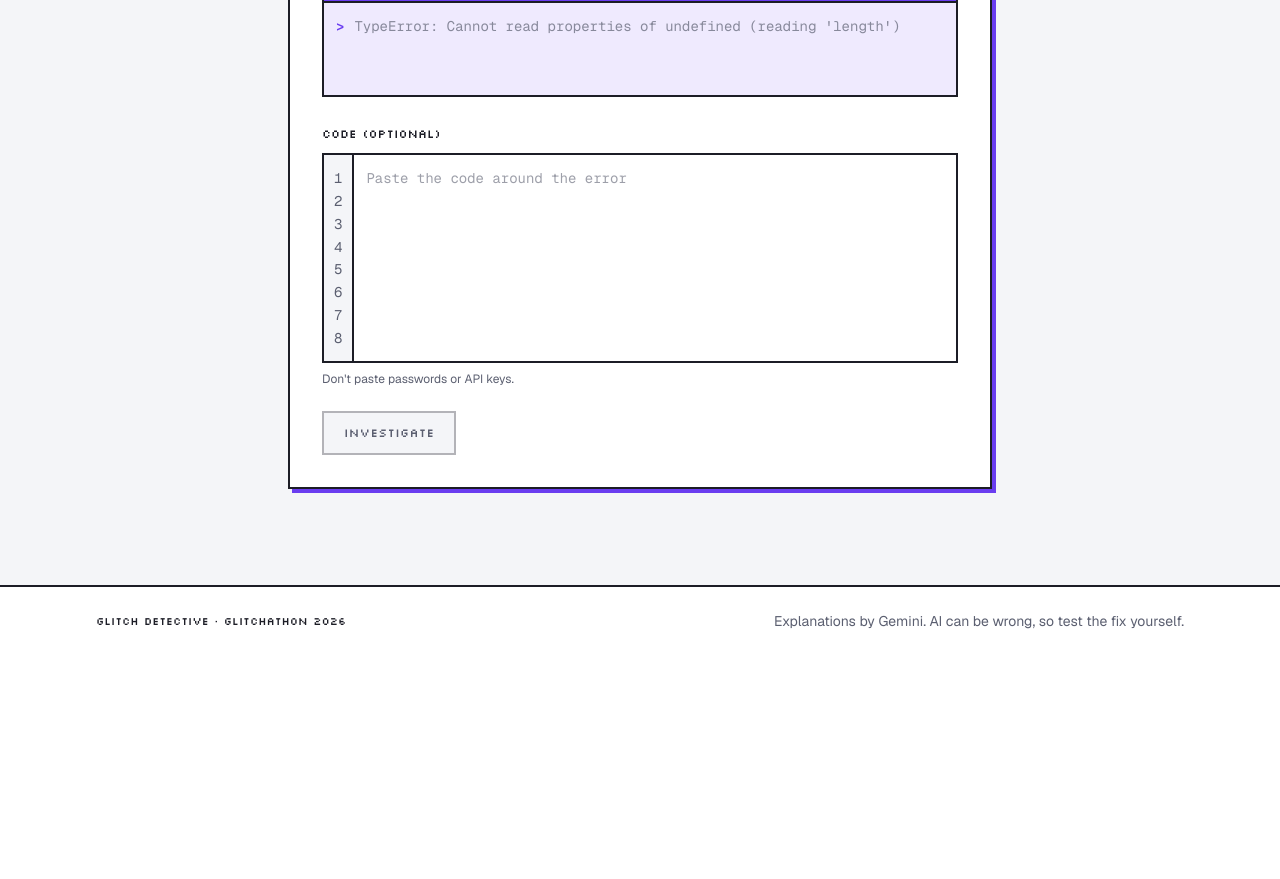
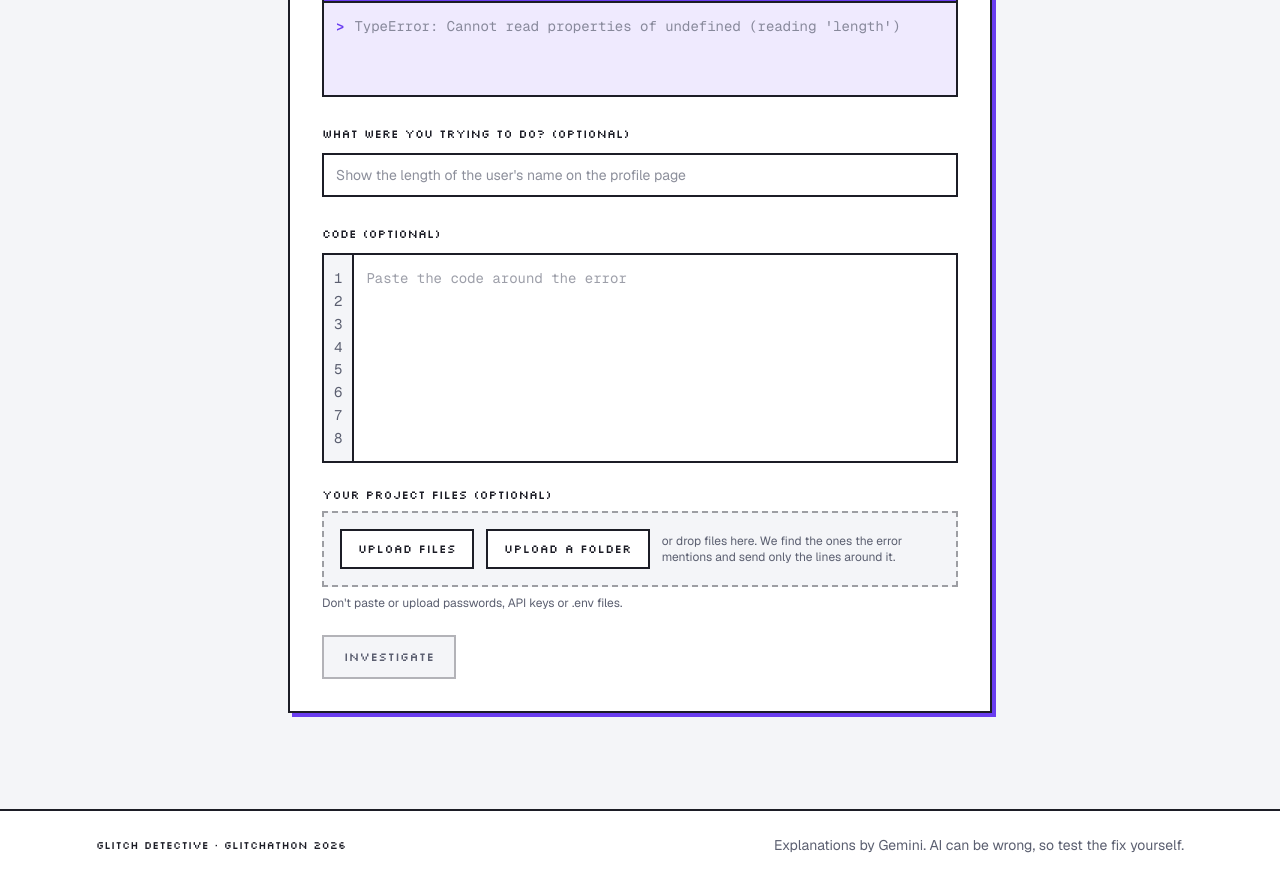
Before and after one commit to evertonrocha2/glitch-lab, a React (Vite) app: page / in a window 1280 px wide. Shown: the part 6560-7439 px from the top of the page. Before the commit the page ends 7215 px from the top, so only its background shows below. Built offline with nearby package versions, Linux system fonts and the light colour scheme.

Commit message:
feat: live error scan, what-were-you-doing field, and file and folder upload in the form

```diff
--- a/src/components/ErrorForm.jsx
+++ b/src/components/ErrorForm.jsx
@@ -1,24 +1,68 @@
-import { useState } from 'react'
+import { useMemo, useState } from 'react'
+import { scanError } from '../../shared/errorScan.js'
 import { LIMITS } from '../../shared/limits.js'
+import { mentionedLines, mergeFiles, preparePayload, readFiles, suggestSelection } from '../lib/attachments.js'
 import { EXAMPLES } from '../lib/examples.js'
 import CodeEditor from './CodeEditor.jsx'
+import Attachments from './investigate/Attachments.jsx'
+import ScanStrip from './investigate/ScanStrip.jsx'
 import PixelButton from './pixel/PixelButton.jsx'
 
 const labelClass = 'font-label text-xs text-ink'
 // Each box shows focus on its frame, so the textarea itself drops the outline.
 const textareaClass = 'block w-full resize-none bg-transparent font-mono text-sm leading-relaxed focus-visible:outline-none'
 
-export default function ErrorForm({ onSubmit, loading, initialError = '', initialCode = '' }) {
+export default function ErrorForm({ onSubmit, loading, initialError = '', initialCode = '', initialContext = '' }) {
   const [error, setError] = useState(initialError)
   const [code, setCode] = useState(initialCode)
+  const [context, setContext] = useState(initialContext)
+  const [files, setFiles] = useState([])
+  const [selected, setSelected] = useState(() => new Set())
+  const [skipped, setSkipped] = useState(0)
+  const [reading, setReading] = useState(false)
 
-  const canSubmit = error.trim() !== '' && !loading
+  const scan = useMemo(() => scanError(error), [error])
+  const mentioned = useMemo(() => mentionedLines(files, scan.locations), [files, scan.locations])
+  const canSubmit = error.trim() !== '' && !loading && !reading
+
+  async function addFiles(list) {
+    setReading(true)
+    try {
+      const read = await readFiles(list)
+      const next = mergeFiles(files, read.files)
+      setFiles(next)
+      setSkipped((count) => count + read.skipped)
+      setSelected(suggestSelection(next, mentionedLines(next, scan.locations)))
+    } finally {
+      setReading(false)
+    }
+  }
+
+  function toggle(path) {
+    setSelected((current) => {
+      const next = new Set(current)
+      if (next.has(path)) next.delete(path)
+      else if (next.size < LIMITS.files) next.add(path)
+      return next
+    })
+  }
+
+  function remove(path) {
+    setFiles((current) => current.filter((file) => file.path !== path))
+    setSelected((current) => new Set([...current].filter((item) => item !== path)))
+  }
 
   function handleSubmit(event) {
     event.preventDefault()
     if (!canSubmit) return
-    // Code goes as-is: indentation can be the bug itself.
-    onSubmit({ error: error.trim(), code })
+    const payload = preparePayload(files, selected, mentioned)
+    // Code goes as-is: indentation can be the bug itself. Empty extras are left out.
+    onSubmit({
+      error: error.trim(),
+      code,
+      ...(context.trim() ? { context: context.trim() } : {}),
+      ...(payload.length ? { files: payload } : {}),
+    })
   }
 
   return (
@@ -69,6 +113,21 @@ export default function ErrorForm({ onSubmit, loading, initialError = '', initia
             />
           </div>
         </div>
+        {error.trim() && <ScanStrip scan={scan} mentioned={mentioned} />}
+      </div>
+
+      <div>
+        <label htmlFor="context-input" className={labelClass}>
+          What were you trying to do? (optional)
+        </label>
+        <input
+          id="context-input"
+          value={context}
+          onChange={(event) => setContext(event.target.value)}
+          maxLength={LIMITS.context}
+          placeholder="Show the length of the user's name on the profile page"
+          className="mt-2 w-full border-2 border-ink bg-white px-3 py-2.5 text-sm text-ink placeholder:text-muted/70 transition-shadow duration-150 focus:shadow-pixel focus-visible:outline-none"
+        />
       </div>
 
       <div>
@@ -84,7 +143,28 @@ export default function ErrorForm({ onSubmit, loading, initialError = '', initia
             placeholder="Paste the code around the error"
           />
         </div>
-        <p className="mt-2 text-xs text-muted">Don't paste passwords or API keys.</p>
+      </div>
+
+      <div>
+        <p className={labelClass}>Your project files (optional)</p>
+        <div className="mt-2">
+          <Attachments
+            files={files}
+            selected={selected}
+            mentioned={mentioned}
+            skipped={skipped}
+            reading={reading}
+            onAdd={addFiles}
+            onToggle={toggle}
+            onRemove={remove}
+            onClear={() => {
+              setFiles([])
+              setSelected(new Set())
+              setSkipped(0)
+            }}
+          />
+        </div>
+        <p className="mt-2 text-xs text-muted">Don't paste or upload passwords, API keys or .env files.</p>
       </div>
 
       <PixelButton type="submit" disabled={!canSubmit} className="px-5 py-3">
--- /dev/null
+++ b/src/components/investigate/Attachments.jsx
@@ -0,0 +1,104 @@
+import { useEffect, useRef, useState } from 'react'
+import { languageOfPath } from '../../../shared/errorScan.js'
+import { LIMITS } from '../../../shared/limits.js'
+import PixelButton from '../pixel/PixelButton.jsx'
+
+// Drop zone, file and folder pickers, and the list of what's attached with a tick for what gets sent.
+export default function Attachments({ files, selected, mentioned, skipped, reading, onAdd, onToggle, onRemove, onClear }) {
+  const fileInput = useRef(null)
+  const folderInput = useRef(null)
+  const [dragging, setDragging] = useState(false)
+
+  // React has no prop for folder picking; the attribute still works in every current browser.
+  useEffect(() => {
+    folderInput.current?.setAttribute('webkitdirectory', '')
+  }, [])
+
+  const pick = (event) => {
+    if (event.target.files?.length) onAdd(event.target.files)
+    event.target.value = ''
+  }
+
+  const full = selected.size >= LIMITS.files
+  // The files the error points at come first.
+  const ordered = [...files].sort((a, b) => Number(mentioned.has(b.path)) - Number(mentioned.has(a.path)))
+
+  return (
+    <div>
+      {/* biome-ignore lint/a11y/noStaticElementInteractions: dropping is an extra; both buttons do the same */}
+      <div
+        onDragOver={(event) => {
+          event.preventDefault()
+          setDragging(true)
+        }}
+        onDragLeave={() => setDragging(false)}
+        onDrop={(event) => {
+          event.preventDefault()
+          setDragging(false)
+          if (event.dataTransfer.files.length) onAdd(event.dataTransfer.files)
+        }}
+        className={`flex flex-wrap items-center gap-3 border-2 border-dashed px-4 py-4 transition-colors ${dragging ? 'border-primary bg-primary-soft' : 'border-ink/40 bg-mist'}`}
+      >
+        <PixelButton variant="ghost" onClick={() => fileInput.current?.click()} disabled={reading} className="px-3 py-2">
+          Upload files
+        </PixelButton>
+        <PixelButton variant="ghost" onClick={() => folderInput.current?.click()} disabled={reading} className="px-3 py-2">
+          Upload a folder
+        </PixelButton>
+        <p className="min-w-48 flex-1 text-xs text-muted">
+          {reading ? 'Reading your files...' : 'or drop files here. We find the ones the error mentions and send only the lines around it.'}
+        </p>
+        <input ref={fileInput} type="file" multiple onChange={pick} className="hidden" aria-label="Upload files" />
+        <input ref={folderInput} type="file" multiple onChange={pick} className="hidden" aria-label="Upload a folder" />
+      </div>
+
+      {files.length > 0 && (
+        <div className="mt-3 border-2 border-ink bg-white">
+          <div className="flex flex-wrap items-center justify-between gap-2 border-b-2 border-ink bg-mist px-3 py-2">
+            <p className="text-xs text-ink">
+              <strong>
+                {selected.size}/{LIMITS.files}
+              </strong>{' '}
+              of {files.length} {files.length === 1 ? 'file' : 'files'} will be sent
+              {skipped > 0 && <span className="text-muted"> · {skipped} skipped (not code, too big, or in node_modules)</span>}
+            </p>
+            <button type="button" onClick={onClear} className="font-label text-[10px] text-muted underline underline-offset-2 hover:text-ink">
+              Remove all
+            </button>
+          </div>
+          <ul aria-label="Attached files" className="max-h-56 divide-y-2 divide-dashed divide-line overflow-y-auto">
+            {ordered.map((file) => {
+              const line = mentioned.get(file.path)
+              const checked = selected.has(file.path)
+              return (
+                <li key={file.path} className="flex items-center gap-3 px-3 py-2">
+                  <input
+                    type="checkbox"
+                    checked={checked}
+                    disabled={!checked && full}
+                    onChange={() => onToggle(file.path)}
+                    aria-label={`Send ${file.path}`}
+                    className="size-4 shrink-0 accent-primary"
+                  />
+                  <span className="min-w-0 flex-1 truncate font-mono text-xs text-ink" title={file.path}>
+                    {file.path}
+                  </span>
+                  {line && <span className="shrink-0 bg-primary px-1.5 py-0.5 font-label text-[9px] text-white">error · line {line}</span>}
+                  <span className="hidden shrink-0 text-[11px] text-muted sm:inline">{languageOfPath(file.path)}</span>
+                  <button
+                    type="button"
+                    onClick={() => onRemove(file.path)}
+                    aria-label={`Remove ${file.path}`}
+                    className="shrink-0 px-1 text-lg leading-none text-muted hover:text-ink"
+                  >
+                    ×
+                  </button>
+                </li>
+              )
+            })}
+          </ul>
+        </div>
+      )}
+    </div>
+  )
+}
--- /dev/null
+++ b/src/components/investigate/ScanStrip.jsx
@@ -0,0 +1,34 @@
+const chip = 'border-2 px-1.5 py-0.5 font-mono text-[11px] leading-none'
+const baseName = (path) => path.split('/').pop()
+
+// What we can already tell from the error, before any AI: type, language, and where it points.
+export default function ScanStrip({ scan, mentioned }) {
+  const matchedNames = new Set([...mentioned.keys()].map(baseName))
+  return (
+    <div aria-live="polite" className="mt-2 flex flex-wrap items-center gap-1.5">
+      <span className="mr-1 font-label text-[10px] text-muted">Scan</span>
+      {scan.type ? (
+        <>
+          <span className={`${chip} border-ink bg-white text-ink`}>{scan.type}</span>
+          {scan.language && <span className={`${chip} border-line bg-white text-muted`}>{scan.language}</span>}
+          {scan.locations.slice(0, 4).map((spot) => {
+            const matched = matchedNames.has(baseName(spot.file))
+            return (
+              <span
+                key={`${spot.file}:${spot.line}`}
+                title={spot.file}
+                className={`${chip} ${matched ? 'border-ink bg-primary text-white' : 'border-secondary/40 bg-secondary-soft text-secondary'}`}
+              >
+                {baseName(spot.file)}:{spot.line}
+                {matched && <span className="sr-only"> (attached)</span>}
+              </span>
+            )
+          })}
+          {scan.locations.length === 0 && <span className="text-xs text-muted">No file or line in the message. A full stack trace helps.</span>}
+        </>
+      ) : (
+        <span className="text-xs text-muted">No error type found yet. Paste the whole message.</span>
+      )}
+    </div>
+  )
+}
--- a/src/lib/draft.js
+++ b/src/lib/draft.js
@@ -1,9 +1,9 @@
 // The error someone pasted on the landing survives the trip through the login screen.
 const KEY = 'gd:draft'
 
-export function saveDraft({ error, code }) {
+export function saveDraft({ error, code, context, files }) {
   try {
-    sessionStorage.setItem(KEY, JSON.stringify({ error, code }))
+    sessionStorage.setItem(KEY, JSON.stringify({ error, code, context, files }))
   } catch {
     // Storage blocked (private mode): the person just pastes again.
   }
```
Also changed, not shown: src/lib/api.js, 1 other file (tests, documents, lock files or other folders).
